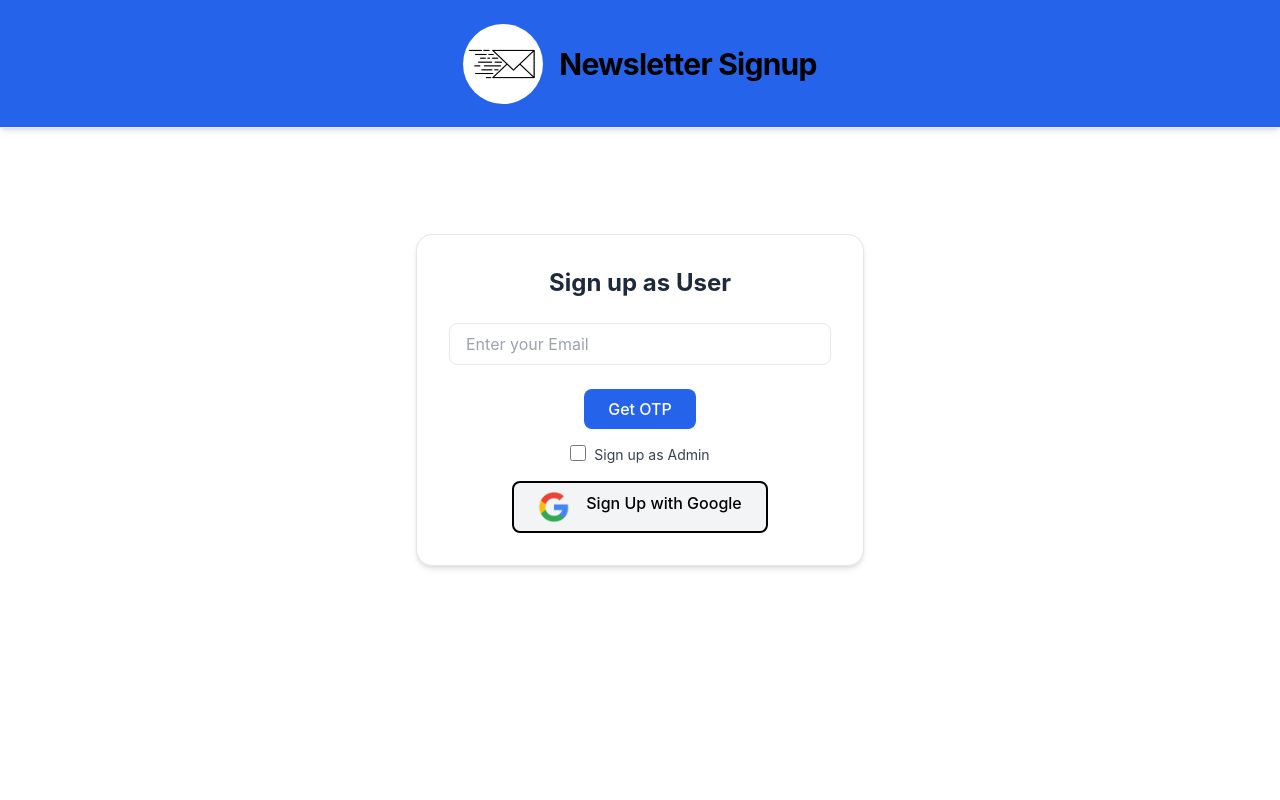
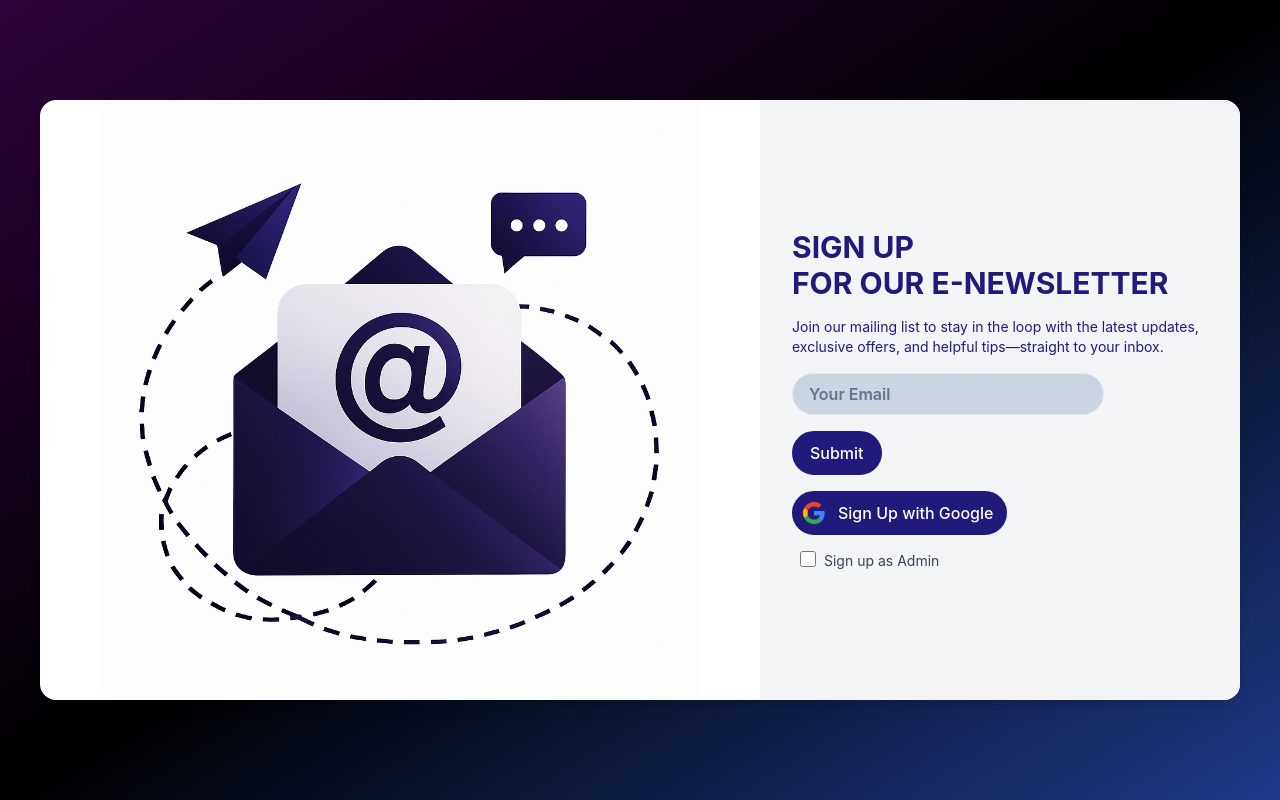
Before and after one commit to mzrmhydn/newsletter, a React (Create React App) app in the folder frontend/newsletter-client/: page / in a window 1280 px wide. Built offline with nearby package versions, Linux system fonts and the light colour scheme; no server answers.

Commit message:
styling done

```diff
--- a/frontend/newsletter-client/src/components/Broadcast.jsx
+++ b/frontend/newsletter-client/src/components/Broadcast.jsx
@@ -1,5 +1,5 @@
 import React from "react"
-import newsletterlogo from "../newsletter logo.jpg"
+import newsletterlogo from "../newsletter logo.png"
 import { useLocation, useNavigate } from "react-router-dom"
 
 export default function Broadcast() {
@@ -27,37 +27,22 @@ export default function Broadcast() {
   }
 
   return (
-    <div>
-      <header className="flex justify-center items-center  bg-blue-600 h-32 shadow-sm border-b">
-        <img
-          className="rounded-full w-20 h-20 mr-4"
-          src={newsletterlogo}
-          alt="newsletter-logo"
-        />
-        <button
-          onClick={() => navigate("/")}
-          className="text-3xl font-bold tracking-tight hover:text-slate-800 transition-colors"
-        >
-          Newsletter Signup
-        </button>
-      </header>
-
-      <div className="flex flex-col items-center justify-center min-h-[60vh] px-4">
+    <div className="flex bg-gradient-to-br from-[#2d033b] via-black to-[#1e3a8a] items-center justify-center h-screen px-4">
       <form
-          className="w-full max-w-xl bg-white rounded-2xl shadow-md p-8 mt-12 space-y-6 border"
+        className="flex flex-col justify-center items-center w-full max-w-xl bg-gray-100 rounded-2xl shadow-md p-8 mt-12 space-y-6 border"
         onSubmit={sendBroadcast}
       >
-          <h2 className="text-xl font-semibold text-slate-800 text-center">Broadcast Newsletter</h2>
+        <h2 className="text-3xl font-bold text-left text-[#221a7b]">Broadcast Newsletter</h2>
 
         <textarea
-            className="w-full h-64 px-4 py-2 border rounded-lg focus:outline-none focus:ring-2 focus:ring-blue-500 resize-none"
+          className="w-full h-64 bg-slate-300 placeholder-slate-500 placeholder:font-semibold mb-4 px-4 py-2 border rounded-lg focus:outline-none focus:ring-2 focus:ring-[#221a7b] resize-none"
           placeholder="Enter message to broadcast"
           value={text}
           onChange={(e) => setText(e.target.value)}
           required
         />
 
-          <button className="w-full bg-blue-600 hover:bg-blue-700 text-white px-6 py-2 rounded-lg font-medium transition-transform transform hover:scale-105">
+        <button className="mb-4 w-fit  border-[#221a7b] border-2 bg-[#221a7b] hover:shadow-xl text-white px-4 py-2 rounded-full font-medium transition-transform transform hover:scale-105">
           Send
         </button>
 
@@ -66,6 +51,5 @@ export default function Broadcast() {
         )}
       </form>
     </div>
-    </div>
   )
 }
--- a/frontend/newsletter-client/src/components/FailRedirect.jsx
+++ b/frontend/newsletter-client/src/components/FailRedirect.jsx
@@ -1,30 +1,19 @@
-import newsletterlogo from "../newsletter logo.jpg"
+import newsletterlogo from "../newsletter logo.png"
 import { useNavigate } from "react-router-dom"
 
 export default function FailRedirect(){
     const navigate = useNavigate()
     return(
         <>
-            <header className="flex justify-center items-center  bg-blue-600 h-32 shadow-md border-b">
-                <img
-                    className="rounded-full w-20 h-20 mr-4"
-                    src={newsletterlogo}
-                    alt="newsletter-logo"
-                />
-                <button
-                    onClick={() => navigate("/")}
-                    className="text-3xl font-bold tracking-tight hover:text-slate-800 transition-colors"
-                >
-                    Newsletter Signup
-                </button>
-            </header>
-            <div className="flex flex-col items-center justify-center min-h-[60vh] text-center px-4">
+        <div className="flex bg-gradient-to-br from-[#2d033b] via-black to-[#1e3a8a] items-center justify-center h-screen px-4" >
+            <div className="flex flex-col items-center justify-center h-screen text-center space-y-4 px-4">
                 <h1 className="text-3xl font-bold text-red-600">❌ Login Failed</h1>
-                <p className="text-gray-700 mt-4">
+                <p className="text-white">
                     Something went wrong with Google Sign-In. Please try again.
                 </p>
                 <a className="text-blue-600 underline"  href="" onClick={() => navigate("/", { replace: true })}>👉🏼 Home Page.</a>
             </div>
+        </div>
         </>
     )
 }
--- a/frontend/newsletter-client/src/components/SignupForm.jsx
+++ b/frontend/newsletter-client/src/components/SignupForm.jsx
@@ -1,5 +1,5 @@
 import React from "react"
-import newsletterlogo from "../newsletter logo.jpg"
+import newsletterlogo from "../newsletter logo.png"
 import { useNavigate, useSearchParams } from "react-router-dom"
 import googleLogo from "../googlelogo.png"
 
@@ -71,56 +71,62 @@ export default function SignupForm() {
   }
 
   return (
-    <div>
-      <header className="flex justify-center items-center  bg-blue-600 h-32 shadow-md border-b">
-        <img
-          className="rounded-full w-20 h-20 mr-4"
-          src={newsletterlogo}
-          alt="newsletter-logo"
-        />
-        <button
-          onClick={() => navigate("/")}
-          className="text-3xl font-bold tracking-tight hover:text-slate-800 transition-colors"
-        >
-          Newsletter Signup
-        </button>
-      </header>
-
-      <div className="flex flex-col items-center justify-center min-h-[60vh] px-4">
+    <div className="flex bg-gradient-to-br from-[#2d033b] via-black to-[#1e3a8a] items-center justify-center h-screen px-4">
       <form
-          className="w-full max-w-md bg-white rounded-2xl shadow-md p-8 mt-16 space-y-6 border"
+        className="flex w-[1200px] h-[600px] bg-white rounded-2xl shadow-lg"
         onSubmit={handleSubmit}
       >
-          <h2 className="text-2xl font-bold text-center text-slate-800">
-            Sign up as {isAdmin ? "Admin" : "User"}
+        <div className="w-3/5" >
+          <img className="h-full rounded-l-2xl place-self-center " src={newsletterlogo} alt="newsletter-logo" />
+        </div>
+        <div className="flex flex-col rounded-r-2xl justify-center bg-gray-100 p-8 w-2/5 h-full" >
+          <h2 className="text-3xl font-bold text-left text-[#221a7b] mb-0">
+            SIGN UP
           </h2>
+          <h2 className="mb-4 text-3xl font-bold text-left text-[#221a7b]">
+            {isAdmin ? "AS ADMIN TO BROADCAST" : "FOR OUR E-NEWSLETTER"}
+          </h2>
+          {!isAdmin && <p className="text-[#221a7b] text-sm mb-4">
+            Join our mailing list to stay in the loop with the latest updates, exclusive offers, and helpful tips—straight to your inbox.
+          </p>}
           <input
-            className="w-full px-4 py-2 border rounded-lg focus:outline-none focus:ring-2 focus:ring-blue-500"
+            className="bg-slate-300 placeholder-slate-500 placeholder:font-semibold w-3/4 mb-4 px-4 py-2 border rounded-full focus:outline-none focus:ring-2 focus:ring-[#221a7b]"
             type="email"
-            placeholder={isAdmin?"Enter admin Email": "Enter your Email"}
+            placeholder={isAdmin?"Admin Email": "Your Email"}
             value={email}
             onChange={(e) => setEmail(e.target.value)}
             required
           />
           {isAdmin && (
             <input
-              className="w-full px-4 py-2 border rounded-lg focus:outline-none focus:ring-2 focus:ring-blue-500"
+              className="bg-slate-300 placeholder-slate-500 placeholder:font-semibold w-3/4 mb-4 px-4 py-2 border rounded-full focus:outline-none focus:ring-2 focus:ring-[#221a7b]"
               type="password"
-              placeholder="Enter admin password"
+              placeholder="Admin password"
               value={adminPass}
               onChange={(e) => setAdminPass(e.target.value)}
               required
             />
           )}
 
-          <div className="flex flex-col space-y-4 items-center justify-center">
-            <button className="bg-blue-600 hover:bg-blue-700 text-white px-6 py-2 rounded-lg font-medium transition-transform transform hover:scale-105">
-              {isAdmin ? "Login as Admin" : "Get OTP"}
+
+          <button className="mb-4 w-fit  border-[#221a7b] border-2 bg-[#221a7b] hover:shadow-xl text-white px-4 py-2 rounded-full font-medium transition-transform transform hover:scale-105">
+            {isAdmin ? "Login as Admin" : "Submit"}
           </button>
+          {!isAdmin && <a
+            href={process.env.REACT_APP_GOOGLE_AUTH_URL}
+          >
+            <button
+              type="button"
+              className="flex mb-4 border-[#221a7b] border-2 bg-[#221a7b] hover:shadow-xl text-white pr-3 pl-2 py-2 rounded-full font-medium transition-transform transform hover:scale-105"
+            >
+              <img className="w-6 h-6 mr-3" src={googleLogo} alt="google-logo" />
+              Sign Up with Google
+            </button>
+          </a>}
           <div className="flex space-x-2">
             <input
               onChange={() => setIsAdmin((prev) => !prev)}
-                className="h-4 w-4 hover:scale-105 text-blue-600 border-gray-300 rounded focus:ring-blue-500"
+              className="h-4 w-4 ml-2 rounded-full hover:scale-105 text-blue-600 border-gray-300 focus:ring-blue-500"
               type="checkbox"
               id="sign-up-as-admin"
             />
@@ -128,24 +134,11 @@ export default function SignupForm() {
               Sign up as Admin
             </label>
           </div>
-            {!isAdmin && <a
-              href={process.env.REACT_APP_GOOGLE_AUTH_URL}
-              className="w-full"
-            >
-              <button
-                type="button"
-                className="flex place-self-center border-2 border-black hover:shadow-xl hover:bg-slate-200 bg-gray-100 px-6 py-2 rounded-lg font-medium transition-transform transform hover:scale-105"
-              >
-                <img className="w-8 h-8 mr-4" src={googleLogo} alt="google-logo" />
-                Sign Up with Google
-              </button>
-            </a>}
+          {message && (
+            <p className="text-sm text-center text-red-600 mt-2">{message}</p>
+          )}
         </div>
-          {message && (
-            <p className="text-sm text-center text-gray-500 mt-2">{message}</p>
-          )}
       </form>
-      </div>
     </div>
   )
 }
--- a/frontend/newsletter-client/src/components/SuccessRedirect.jsx
+++ b/frontend/newsletter-client/src/components/SuccessRedirect.jsx
@@ -1,34 +1,24 @@
 import React from "react";
-import newsletterlogo from "../newsletter logo.jpg"
+import newsletterlogo from "../newsletter logo.png"
 import { useNavigate } from "react-router-dom";
 
 export default function SuccessRedirect(){
     const navigate = useNavigate()
     const baseUrl = process.env.REACT_APP_BASE_URL
     const backendPort = process.env.REACT_APP_BACKEND_PORT
-    //conflicting comment
+
     return(
         <>
-            <header className="flex justify-center items-center  bg-blue-600 h-32 shadow-md border-b">
-                <img
-                    className="rounded-full w-20 h-20 mr-4"
-                    src={newsletterlogo}
-                    alt="newsletter-logo"
-                />
-                <button
-                    onClick={() => navigate("/")}
-                    className="text-3xl font-bold tracking-tight hover:text-slate-800 transition-colors"
-                >
-                    Newsletter Signup
-                </button>
-            </header>
-            <div className="flex flex-col items-center justify-center min-h-[60vh] px-4 text-center space-y-4">
-                <h1 className="text-3xl font-bold text-green-700">
-                    🥳 Google Login Successful!
-                </h1>
-                <p className="text-lg text-gray-700">
-                    You will now receive our newsletter on your registered Email.
-                </p>
+            <div className="flex bg-gradient-to-br from-[#2d033b] via-black to-[#1e3a8a] items-center justify-center h-screen px-4" >
+                <div className="flex flex-col justify-center items-center space-y-4">
+                    <h1 className="text-3xl font-bold text-green-700">
+                        🥳 Google Login Successful!
+                    </h1>
+                    <p className="text-lg text-white">
+                        You will now receive our newsletter on your registered Email.
+                    </p>
+                    <a className="text-blue-600 underline"  href="" onClick={() => navigate("/", { replace: true })}>👉🏼 Home Page.</a>
+                </div>
             </div>
         </>
     )
--- a/frontend/newsletter-client/src/components/VerifyForm.jsx
+++ b/frontend/newsletter-client/src/components/VerifyForm.jsx
@@ -1,5 +1,5 @@
 import React from "react"
-import newsletterlogo from "../newsletter logo.jpg"
+import newsletterlogo from "../newsletter logo.png"
 import { useLocation, useNavigate } from "react-router-dom"
 
 export default function VerifyForm() {
@@ -27,31 +27,22 @@ export default function VerifyForm() {
   }
 
   return (
-    <div>
-      <header className="flex justify-center items-center  bg-blue-600 h-32 shadow-md border-b">
-        <img
-          className="rounded-full w-20 h-20 mr-4"
-          src={newsletterlogo}
-          alt="newsletter-logo"
-        />
-        <button
-          onClick={() => navigate("/")}
-          className="text-3xl font-bold tracking-tight hover:text-slate-800 transition-colors"
-        >
-          Newsletter Signup
-        </button>
-      </header>
-
-      <div className="flex flex-col items-center justify-center min-h-[60vh] px-4">
+      <div className="flex bg-gradient-to-br from-[#2d033b] via-black to-[#1e3a8a] items-center justify-center h-screen px-4">
         <form
-          className="w-full max-w-md bg-white rounded-2xl shadow-md p-8 mt-16 space-y-6 border"
+          className="flex w-[1200px] h-[600px] bg-white rounded-2xl shadow-lg"
           onSubmit={handleVerify}
         >
-          <h1 className="text-2xl font-bold text-center text-slate-800">Verify Email</h1>
-          <p className="text-sm text-gray-600 text-center">An OTP has been sent to {email}</p>
+          <div className="w-3/5" >
+            <img className="h-full rounded-l-2xl place-self-center " src={newsletterlogo} alt="newsletter-logo" />
+          </div>
+          <div className="flex flex-col rounded-r-2xl justify-center bg-gray-100 p-8 w-2/5 h-full" >
+            <h2 className="text-3xl font-bold text-left text-[#221a7b] mb-4">
+              VERIFY EMAIL
+            </h2>
+            <p className="text-[#221a7b] text-sm mb-4">An OTP has been sent to {email}</p>
 
             <input
-            className="w-full px-4 py-2 border rounded-lg focus:outline-none focus:ring-2 focus:ring-blue-500"
+              className="bg-slate-300 placeholder-slate-500 placeholder:font-semibold w-3/4 mb-4 px-4 py-2 border rounded-full focus:outline-none focus:ring-2 focus:ring-[#221a7b]"
               type="text"
               placeholder="Enter OTP"
               value={otp}
@@ -59,15 +50,15 @@ export default function VerifyForm() {
               required
             />
 
-          <button className="w-full bg-blue-600 hover:bg-blue-700 text-white px-6 py-2 rounded-lg font-medium transition-transform transform hover:scale-105">
+            <button className="mb-4 w-fit  border-[#221a7b] border-2 bg-[#221a7b] hover:shadow-xl text-white px-4 py-2 rounded-full font-medium transition-transform transform hover:scale-105">
               VERIFY
             </button>
+            {message && (
+              <p className="text-[#221a7b] text-sm ">{message}</p>
+            )}
+          </div>
 
-          {message && (
-            <p className="text-sm text-center text-gray-500 mt-2">{message}</p>
-          )}
         </form>
-      </div>
       </div>
   )
 }
```
Also changed, not shown: frontend/newsletter-client/src/newsletter logo.jpg (deleted), frontend/newsletter-client/src/newsletter logo.png (added). Lines whose indentation alone changed are shown as unchanged.
